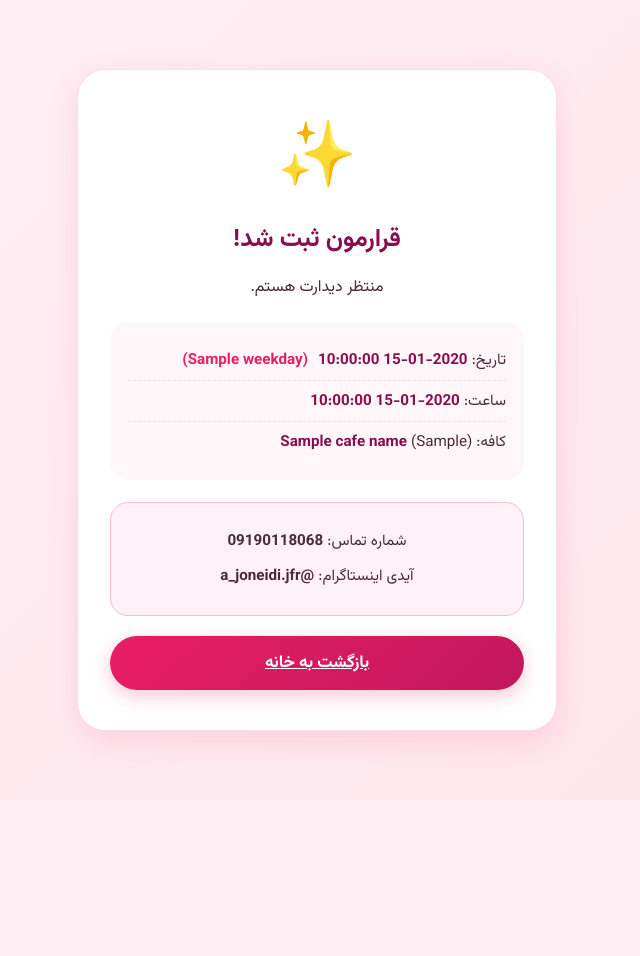
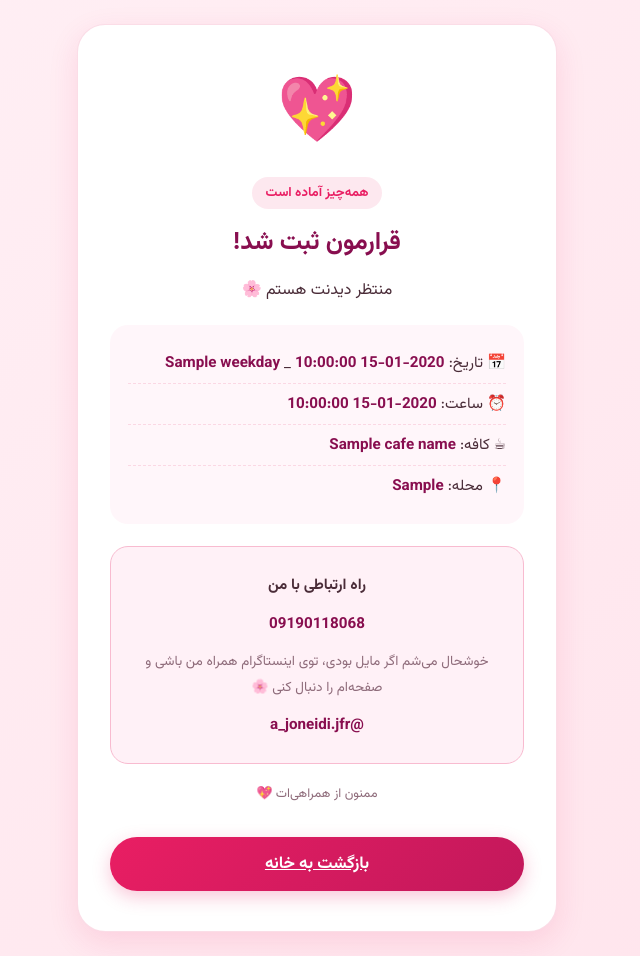
Before and after one commit to alijoneidijfr/DATE-1, a Flask app: template templates/thanks.html in a window 1280 px wide. Shown: the whole page, without its empty margins (323-963 px from the left). Before the commit the page ends 757 px from the top, so only its background shows below. Run offline with Flask 3, Linux system fonts and the light colour scheme; the template is opened without the code that fills it: most values are stand-ins (such as "Sample title", 1, 10 or a date in 2020).

Commit message:
Update thanks.html

```diff
--- a/templates/thanks.html
+++ b/templates/thanks.html
@@ -1,24 +1,32 @@
 {% extends "base.html" %}
 
-{% block title %}قرار ثبت شد{% endblock %}
+{% block title %}قرارمون ثبت شد{% endblock %}
 
 {% block content %}
 <div class="hero">
     <div class="card romantic-card success-card">
-        <div class="success-icon">✨</div>
+        <div class="success-icon">💖</div>
+        <div class="badge">همه‌چیز آماده است</div>
         <h1>قرارمون ثبت شد!</h1>
-        <p>منتظر دیدارت هستم.</p>
+        <p>منتظر دیدنت هستم 🌸</p>
 
         <ul class="details-list">
-            <li>تاریخ: <strong>{{ date }}</strong> {% if weekday %}<span class="weekday">({{ weekday }})</span>{% endif %}</li>
-            <li>ساعت: <strong>{{ time }}</strong></li>
-            <li>کافه: <strong>{{ cafe_name }}</strong> ({{ cafe_area }})</li>
+            <li>📅 تاریخ: <strong>{{ date }}</strong> {% if weekday %}_ <strong>{{ weekday }}</strong>{% endif %}</li>
+            <li>⏰ ساعت: <strong>{{ time }}</strong></li>
+            <li>☕ کافه: <strong>{{ cafe_name }}</strong></li>
+            <li>📍 محله: <strong>{{ cafe_area }}</strong></li>
         </ul>
 
         <div class="contact-box">
-            <p>شماره تماس: <strong>09190118068</strong></p>
-            <p>آیدی اینستاگرام: <strong>@a_joneidi.jfr</strong></p>
+            <p><strong>راه ارتباطی با من</strong></p>
+            <p class="phone" style="margin-top: 10px;"><strong>09190118068</strong></p>
+            <p style="font-size: 0.85rem; color: var(--muted); margin-top: 10px;">
+                خوشحال می‌شم اگر مایل بودی، توی اینستاگرام همراه من باشی و<br>صفحه‌ام را دنبال کنی 🌸
+            </p>
+            <p class="instagram" style="margin-top: 10px; font-weight: 800; color: var(--pink-dark);"><strong>@a_joneidi.jfr</strong></p>
         </div>
+
+        <p style="font-size: 0.8rem; color: var(--muted); margin-top: 20px;">ممنون از همراهی‌ات 💖</p>
 
         <a href="/" class="yes-btn full-width">بازگشت به خانه</a>
     </div>
```
